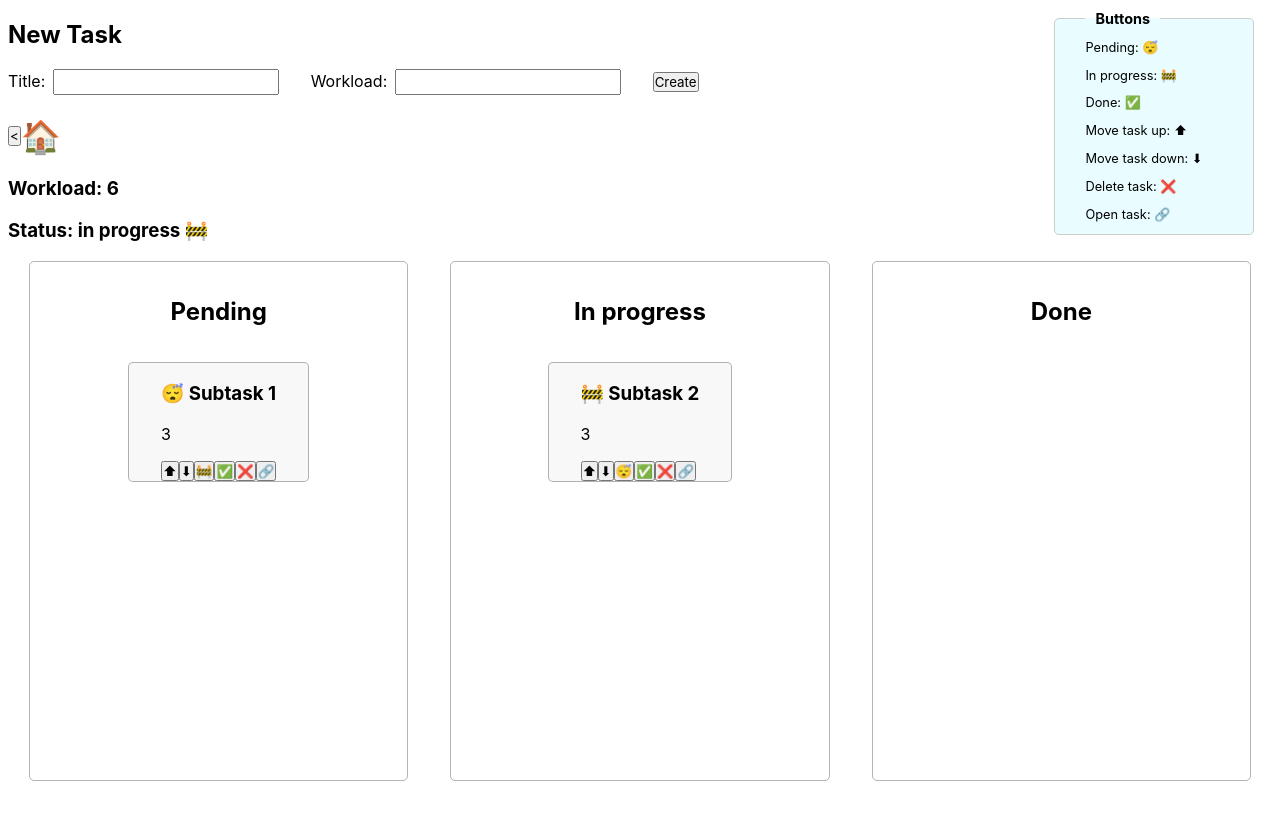
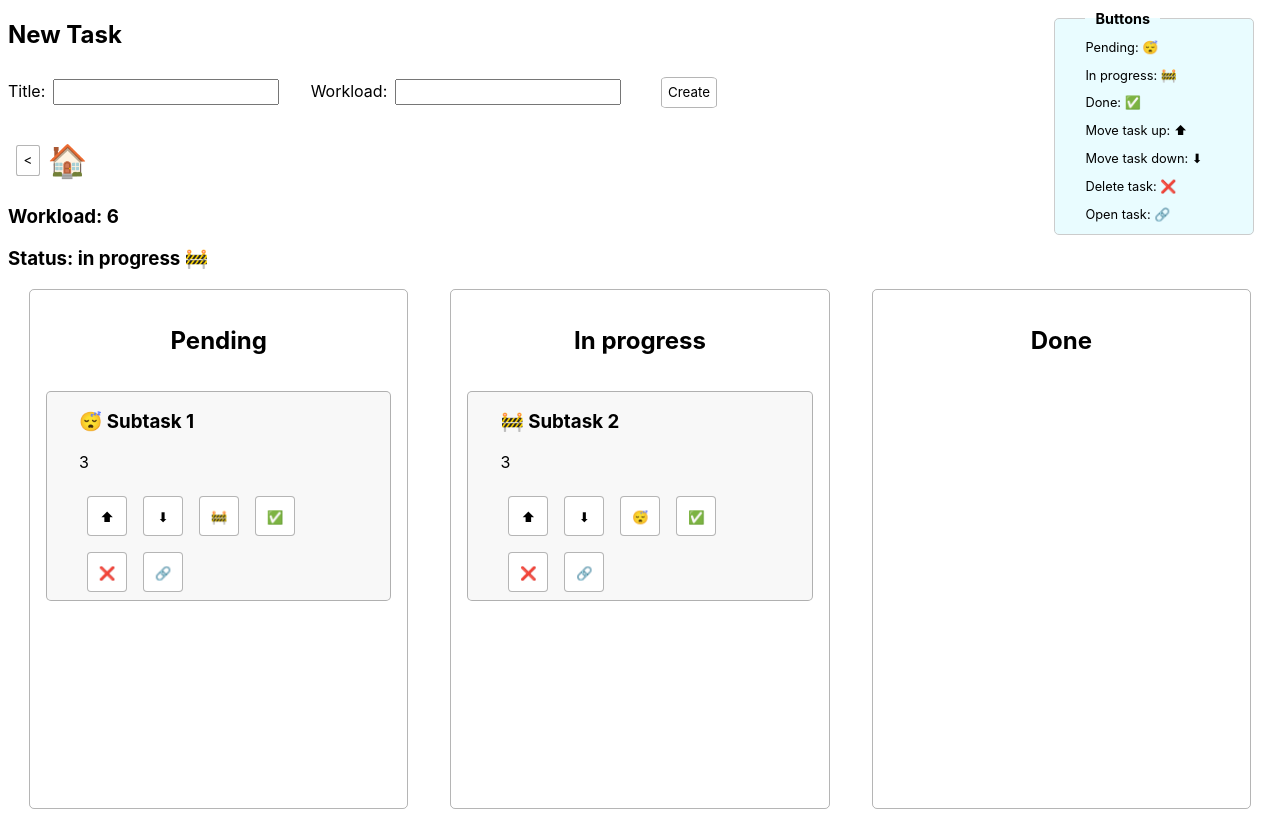
Before and after one commit to noel-lopez/react-todoList, a React (Create React App) app: page / in a window 1280 px wide. Built offline with nearby package versions, Linux system fonts and the light colour scheme.

Commit message:
used Button component in Card component

```diff
--- a/src/components/Card/index.js
+++ b/src/components/Card/index.js
@@ -1,6 +1,7 @@
 import './styles.css';
 // import {logTask} from './controller';
 import {getEmoji} from '../EmojisLegend/controller'
+import Button from '../Button'
 
 const CardComponent = ({
   task,
@@ -26,13 +27,44 @@ const CardComponent = ({
       <h3>{getEmoji(task.status)} {task.title}</h3>
       <p>{task.workload}</p>
       {/* <button onClick={() => logTask(task)}>log</button> */}
-      <button onClick={goUp}>⬆</button>
-      <button onClick={goDown}>⬇</button>
-      {task.status !== 'pending' && (<button onClick={onPendingButtonClick}> {pendingEmoji} </button>)}
-      {task.status !== 'in progress' && (<button onClick={onInProgressButtonClick}> {inProgressEmoji} </button>)}
-      {task.status !== 'done' && (<button onClick={onDoneButtonClick}> {doneEmoji} </button>)}
-      <button onClick={deleteTask}> {deleteEmoji} </button>
-      <button onClick={goToTask}> {goToTaskEmoji} </button>
+      <Button
+        onClick={goUp}
+        text="⬆"
+        square
+      />
+      <Button
+        onClick={goDown}
+        text="⬇"
+        square
+      />
+      <Button
+        onClick={onPendingButtonClick}
+        text={pendingEmoji}
+        square
+        renderWhen={task.status !== 'pending'}
+      />
+      <Button
+        onClick={onInProgressButtonClick}
+        text={inProgressEmoji}
+        square
+        renderWhen={task.status !== 'in progress'}
+      />
+      <Button
+        onClick={onDoneButtonClick}
+        text={doneEmoji}
+        square
+        renderWhen={task.status !== 'done'}
+      />
+      <Button
+        onClick={deleteTask}
+        text={deleteEmoji}
+        square
+      />
+      <Button
+        onClick={goToTask}
+        text={goToTaskEmoji}
+        square
+      />
     </div>
   )
 }
```
